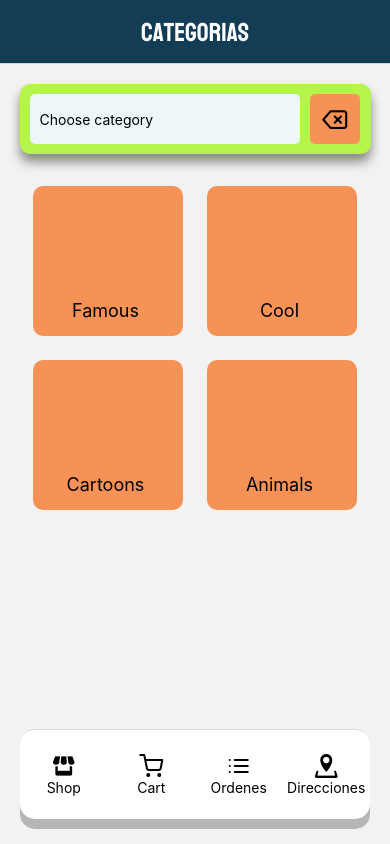
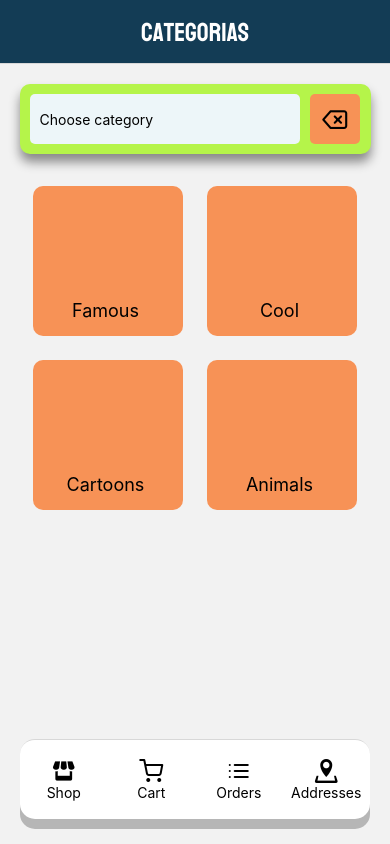
Before and after one commit to leanbenac/e-commerce-React-Native, a React Native app: screen /Locations in a window 390 px wide. Built offline with nearby package versions, Linux system fonts and the light colour scheme; what expo-sqlite would draw is missing.

Commit message:
add colors ctg

```diff
--- a/Components/Input.js
+++ b/Components/Input.js
@@ -30,7 +30,7 @@ const styles = StyleSheet.create({
         color: colors.beige,
         backgroundColor: colors.darkBlue,
         borderBottomWidth: 2,
-        borderBottomColor: colors.beige,
+        borderBottomColor: colors.lightGreen,
         padding: 6,
         width: '100%',
         fontFamily: 'LatoRegular',
--- a/Components/OrderItem.js
+++ b/Components/OrderItem.js
@@ -27,7 +27,7 @@ const styles = StyleSheet.create({
         alignItems: 'center',
         padding: 10,
         margin: 10,
-        borderColor: colors.beige,
+        borderColor: colors.darkGreen,
         borderWidth: 1,
         borderRadius: 6,
     },
--- a/Components/PlaceItem.js
+++ b/Components/PlaceItem.js
@@ -50,7 +50,7 @@ const styles = StyleSheet.create({
         width: 70,
         height: 70,
         borderRadius: 35,
-        backgroundColor: colors.beige
+        backgroundColor: colors.darkBlue
     },
     info: {
         marginLeft: 25,
--- a/Navigation/Stacks/Cart/index.js
+++ b/Navigation/Stacks/Cart/index.js
@@ -1,17 +1,18 @@
-import { StyleSheet, Text, View } from 'react-native'
-import React from 'react'
-import { createNativeStackNavigator } from '@react-navigation/native-stack';
-import CartScreen from '../../../Screens/CartScreen';
-import { colors } from '../../../styles/colors';
+import { StyleSheet } from "react-native";
+import React from "react";
+import { createNativeStackNavigator } from "@react-navigation/native-stack";
+import CartScreen from "../../../Screens/CartScreen";
+import { colors } from "../../../styles/colors";
 
 const Stack = createNativeStackNavigator();
 
 const CartStack = () => {
   return (
-    <Stack.Navigator initialRouteName=""
+    <Stack.Navigator
+      initialRouteName=""
       screenOptions={{
         headerStyle: {
-            backgroundColor: colors.darkBlue
+          backgroundColor: colors.darkBlue,
         },
         headerTintColor: "white",
         headerTitleStyle: {
@@ -19,26 +20,19 @@ const CartStack = () => {
           fontSize: 28,
         },
         headerTitleAlign: "center",
-          // headerTransparent: true,
-          // header: () => {
-          //   return <Header/>
-          // }
       }}
     >
       <Stack.Screen
-          name= "Cart"
+        name="Cart"
         component={CartScreen}
         options={{
-            title: "Carrito"
+          title: "Carrito",
         }}
-        >
+      ></Stack.Screen>
+    </Stack.Navigator>
+  );
+};
 
-        </Stack.Screen>
+export default CartStack;
 
-    </Stack.Navigator>
-  )
-}
-
-export default CartStack
-
-const styles = StyleSheet.create({})
+const styles = StyleSheet.create({});
--- a/Navigation/Stacks/Shop/index.js
+++ b/Navigation/Stacks/Shop/index.js
@@ -51,7 +51,7 @@ function ShopNavigator () {
           component={DetailScreen}
           options={ ({route}) => ({
             title: route.params.productTitle,
-            headerTintColor: 'red',
+            // headerTintColor: 'red',
 
           })
           }
--- a/Navigation/Tabs/UserLogged/index.js
+++ b/Navigation/Tabs/UserLogged/index.js
@@ -57,7 +57,7 @@ const TabNavigatorLogged = () => {
             return (
               <View style={styles.item}>
                 <Feather name="list" size={24} color="black" />
-                <Text>Ordenes</Text>
+                <Text>Orders</Text>
               </View>
             )
           }
@@ -71,7 +71,7 @@ const TabNavigatorLogged = () => {
             return (
               <View style={styles.item}>
                 <Entypo name="location" size={24} color="black" />
-                <Text>Direcciones</Text>
+                <Text>Addresses</Text>
               </View>
             )
           }
@@ -95,7 +95,7 @@ const styles = StyleSheet.create({
     left: 20,
     right: 20,
     borderRadius: 15,
-    height: 90,
+    height: 80,
   },
   item: {
     flex: 1,
--- a/Screens/SetLocationScreen.js
+++ b/Screens/SetLocationScreen.js
@@ -1,4 +1,4 @@
-import { Button, StyleSheet, Text, View } from 'react-native'
+import { Button, StyleSheet, Text } from 'react-native'
 import React, { useState, useEffect } from 'react';
 import MapView, { Marker } from 'react-native-maps';
 import * as Location from 'expo-location';
@@ -78,7 +78,7 @@ const SetLocationScreen = ({ navigation }) => {
                 :
                 <>
                     {initialLocation.latitude !== 0 && (
-                        <MapView showsScale={true} onPress={handleLocation} initialRegion={initialLocation} style={{ flex: 1 }}>
+                        <MapView showsScale={true} onPress={handleLocation} initialRegion={initialLocation} style={{ flex: 1}}>
                             {location?.lat ?
                                 <Marker
                                     title="Ubicación seleccionada"
--- a/features/cart/index.js
+++ b/features/cart/index.js
@@ -1,9 +1,7 @@
-
-
 import { createAsyncThunk, createSlice } from "@reduxjs/toolkit";
 import { DB_URL } from "../../Constants/firebase";
 import { PRODUCTS } from "../../Data/products";
-// import store from "../../Store";
+
 
 const initialState = {
   value: {
@@ -11,33 +9,29 @@ const initialState = {
     response: {},
     loading: false,
     error: false,
-    }
-}
+  },
+};
 
 export const confirmPurchase = createAsyncThunk(
-    'cart/confirm',
+  "cart/confirm",
   //llamada asincrona con metodo POST
   async (items, asyncThunk) => {
     // try lo usamos en casa de haber un error
     try {
-            const res = await fetch(
-                `${DB_URL}orders.json`,
-                {
-                    method: 'POST',
+      const res = await fetch(`${DB_URL}orders.json`, {
+        method: "POST",
         body: JSON.stringify({
           date: new Date().toLocaleDateString(),
           items: items,
-                    })
-                }
-
-            )
+        }),
+      });
       const data = res.json();
       return data;
     } catch (error) {
-            return rejectWithValue('Opps there seems to be an error')
+      return rejectWithValue("Opps there seems to be an error");
     }
   }
-)
+);
 
 const cartSlice = createSlice({
   name: "cart",
@@ -45,39 +39,41 @@ const cartSlice = createSlice({
   reducers: {
     addItem: (state, action) => {
       // console.log(state.value.products);
-            const productoRepetido = state.value.cart.find(producto => producto.id === action.payload.id)
+      const productoRepetido = state.value.cart.find(
+        (producto) => producto.id === action.payload.id
+      );
       console.log(productoRepetido);
       if (productoRepetido) {
-                state.value.cart.map(item => {
-                    if (item.id === action.payload.id) item.quantity++
-                    return item
-                })
-
-            }
-            else {
-                const producto = PRODUCTS.find(producto => producto.id === action.payload.id);
-                state.value.cart.push({ ...producto, quantity: 1 })
+        state.value.cart.map((item) => {
+          if (item.id === action.payload.id) item.quantity++;
+          return item;
+        });
+      } else {
+        const producto = PRODUCTS.find(
+          (producto) => producto.id === action.payload.id
+        );
+        state.value.cart.push({ ...producto, quantity: 1 });
       }
     },
-        removeItem: () => { },
+    removeItem: () => {},
   },
 
   //estados posibles
   extraReducers: {
     [confirmPurchase.pending]: (state) => {
-            state.value.loading = true
+      state.value.loading = true;
     },
-        [confirmPurchase.fulfilled]: (state, {payload}) => {
-            state.value.response = payload
-            state.value.loading = false
+    [confirmPurchase.fulfilled]: (state, { payload }) => {
+      state.value.response = payload;
+      state.value.loading = false;
     },
     [confirmPurchase.rejected]: (state) => {
-            state.value.loading = false
-            state.value.error = true
-        }
-    }
-})
+      state.value.loading = false;
+      state.value.error = true;
+    },
+  },
+});
 
-export const { addItem, removeItem } = cartSlice.actions
+export const { addItem, removeItem } = cartSlice.actions;
 
-export default cartSlice.reducer
+export default cartSlice.reducer;
```
Also changed, not shown: Navigation/Stacks/Locations/index.js (+2 -5 lines). Lines whose indentation alone changed are shown as unchanged.
